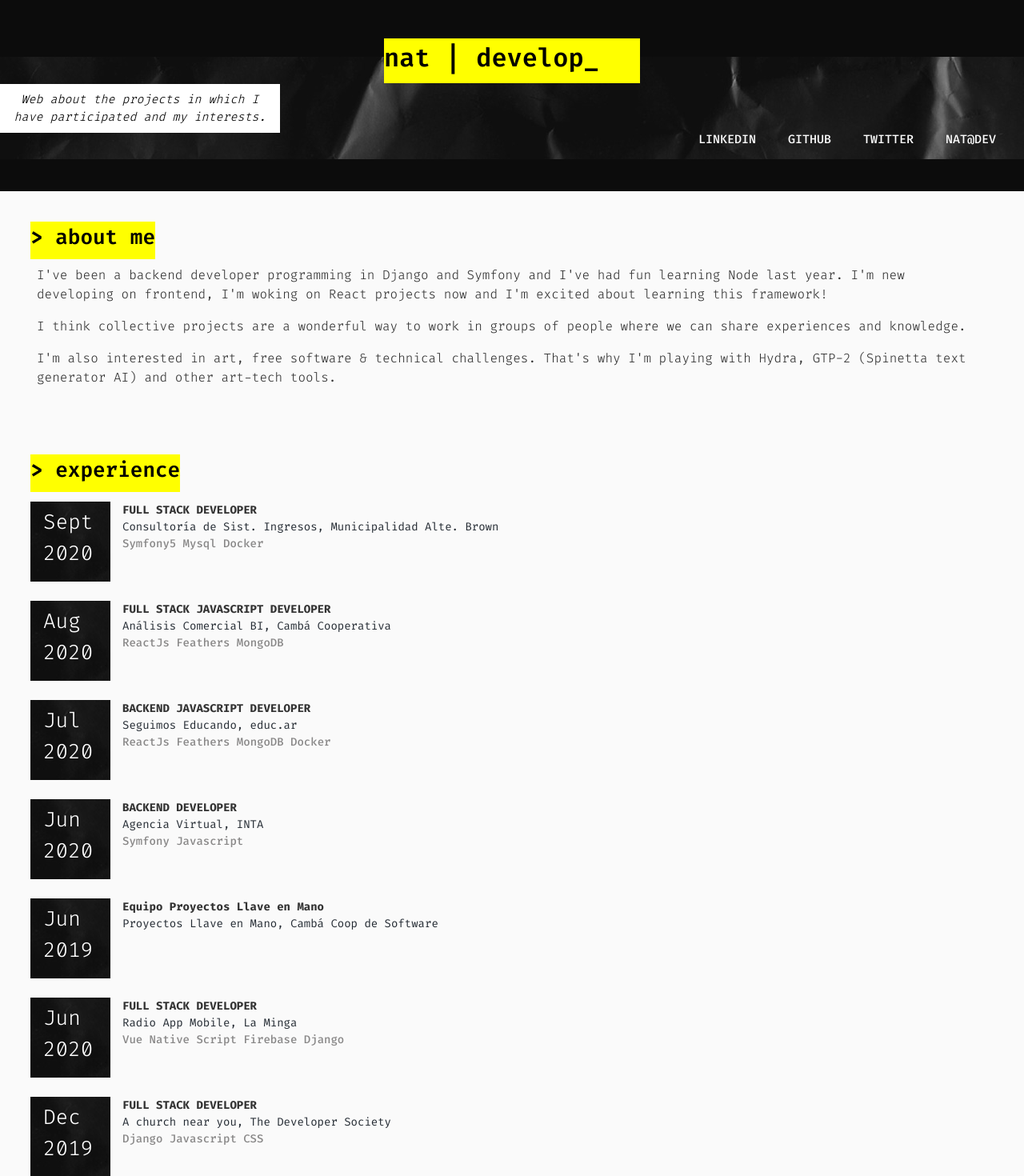
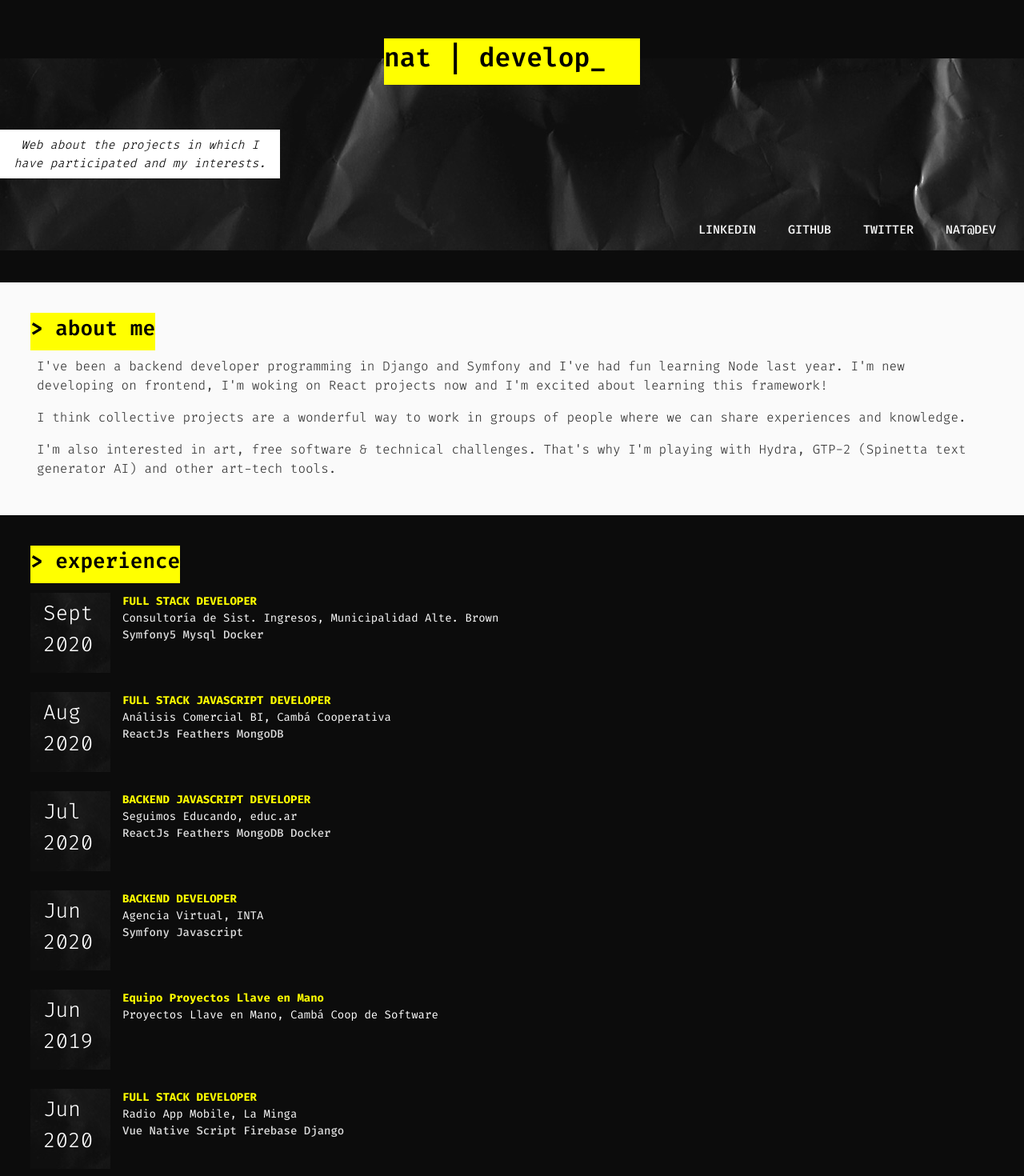
Before and after one commit to NataliaSuarez/NataliaSuarez.github.io, a React (Create React App) app: page / in a window 1280 px wide. Shown: the top 1470 px of the page at 80% size. Built offline with nearby package versions, Linux system fonts and the light colour scheme.

Commit message:
update description on timeline content

```diff
--- a/src/Experience.js
+++ b/src/Experience.js
@@ -21,24 +21,12 @@ import "./App.css";
 const Experience = () => {
   const classes = useStyles();
   return (
-    <div className="background-white column justify-start fz-5 color-gray-dark padding-v-small">
+    <div className="background-gray-3 column justify-start fz-5 color-gray-dark padding-v-small">
       <div className="padding-vmin-v-small justify-s-between">
         <p className={classes.hightlightedText}>
           <strong>&gt;</strong> experience
         </p>
         <div className="desktop-flex">
-          {/* <div className="column padding-large-desktop">
-            {data.map((d, i) => {
-              return (
-                <div className={classes.radarContainer} key={i}>
-                  <span className={classes.radarSkillName}>
-                    {d[0].name || ""}
-                  </span>
-                  <RadarChart captions={captions[i]} data={data[i]} />
-                </div>
-              );
-            })}
-          </div> */}
           <Timeline align="alternate" className={classes.timeLineContainer}>
             {experience.map((e) => {
               return (
@@ -50,21 +38,13 @@ const Experience = () => {
                       >
                         <p
                           color="textSecondary"
-                          // className="fz-6 light-300-text color-gray"
                           className={classes.oppositeContentDate}
                         >
                           {e.date}
                         </p>
                       </TimelineOppositeContent>
                       <div className={classes.separator}></div>
-                      {/* <TimelineSeparator>
-                        <TimelineDot
-                          variant="outlined"
-                          className={classes.hidden}
-                        />
-                        <TimelineConnector />
-                      </TimelineSeparator> */}
-                      <TimelineContent className={classes.titleTimelineContent}>
+                      <TimelineContent>
                         <p className={classes.roleText}>
                           <strong>{e.position}</strong>
                         </p>
@@ -79,8 +59,8 @@ const Experience = () => {
                       </TimelineContent>
                     </TimelineItem>
                   </AccordionSummary>
-                  <AccordionDetails className={classes.timeLineItemDetails}>
-                    <p className="color-gray fz-6 light-300-text">{e.data}</p>
+                  <AccordionDetails>
+                    <p className={classes.titleTimelineContent}>{e.data}</p>
                   </AccordionDetails>
                 </Accordion>
               );
@@ -127,15 +107,27 @@ const useStyles = makeStyles((theme) => ({
   timeLineItem: {
     margin: 0,
   },
-  // titleTimelineContent: {
-  //   padding: "0 15px !important",
-  // },
+  titleTimelineContent: {
+    fontSize: "13px !important",
+    fontWeight: "200",
+    backgroundImage: "url(/pieceofpaper.png)",
+    backgroundSize: "470px 150px",
+    width: "470px",
+    height: "150px",
+    padding: "29px 13px",
+    // color: "#333",
+    overflow: "hidden",
+    // textOverflow: "ellipsis",
+    wordBreak: "break-word",
+    display: "-webkit-box",
+    "-webkit-line-clamp": 5,
+    "-webkit-box-orient": "vertical",
+  },
   roleText: {
     margin: 0,
     fontSize: "14px",
     fontWeight: "500",
-    color: "#333",
-    // background: "#333",
+    color: "yellow",
     width: "fit-content",
     paddingLeft: "15px",
   },
@@ -144,14 +136,14 @@ const useStyles = makeStyles((theme) => ({
     paddingLeft: "15px",
     fontSize: "14px",
     fontWeight: "300",
-    color: "#242b33",
+    color: "white",
   },
   techContent: {
     margin: 0,
     paddingLeft: "15px",
     fontSize: "14px",
     fontWeight: "500",
-    color: "#888787",
+    color: "gainsboro",
   },
   oppositeContent: {
     // backgroundColor: "#01a029",
--- a/src/Header.js
+++ b/src/Header.js
@@ -123,7 +123,7 @@ const useStyles = makeStyles((theme) => ({
   titleHeader: {
     margin: 0,
     fontWeight: "600",
-    fontSize: "32px",
+    fontSize: "33px",
     paddingBottom: "1vmin",
     textAlign: "center",
     // color: "yellow",
@@ -142,7 +142,7 @@ const useStyles = makeStyles((theme) => ({
     },
   },
   infoContainer: {
-    height: "8em",
+    height: "15em",
     justifyContent: "space-between",
     display: "flex",
     flexDirection: "row",
```
Also changed, not shown: public/pieceofpaper.png (added).
